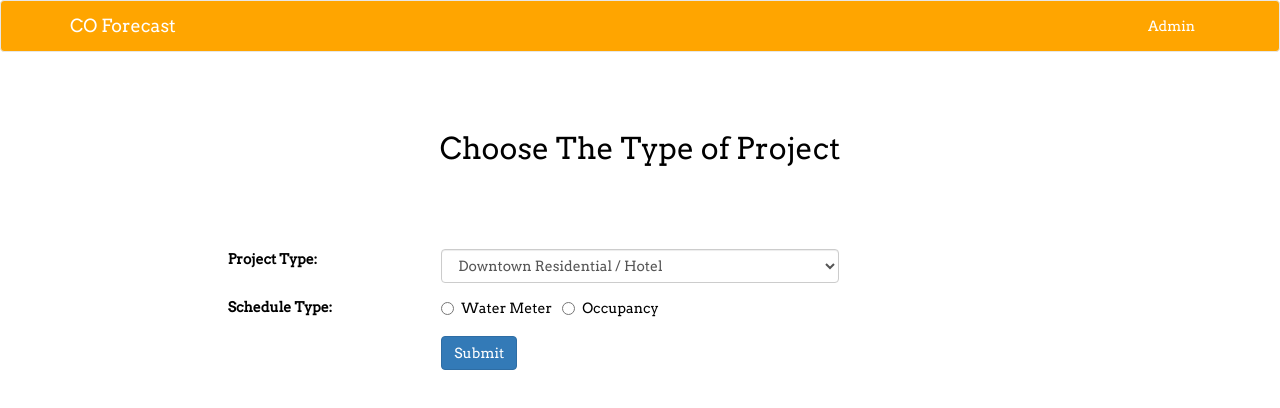
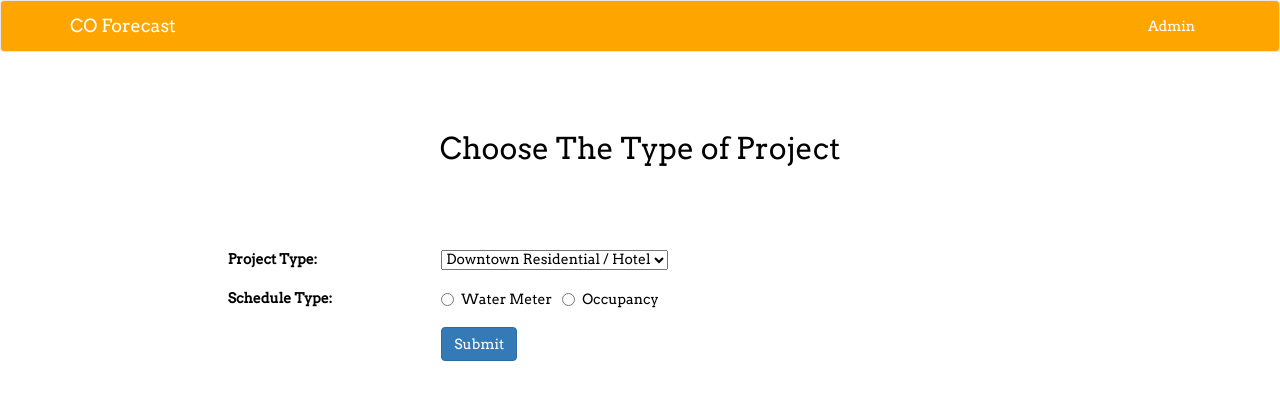
Before and after one commit to mateoholman/MeterTcoDates, a React (Create React App) app: page / in a window 1280 px wide. Shown: the top 408 px of the page. Built offline with nearby package versions, Linux system fonts and the light colour scheme.

Commit message:
Refactored the multiselect to connect to redux-form

```diff
--- a/src/components/ProjectForm.js
+++ b/src/components/ProjectForm.js
@@ -6,37 +6,29 @@ import '../styles/ProjectForm.css';
 
 class ProjectForm extends Component {
 
-  renderProjectType(field){
-    return(
+  render() {
+    return (
+      <div className="project-form">
+        <h2>Choose The Type of Project</h2>
+
+        <Form>
+
           <Row>
             <FormGroup controlId="projectType">
               <Col smOffset={2} componentClass={ControlLabel} sm={2}>
                 Project Type:
               </Col>
               <Col sm={4}>
-            <FormControl componentClass="select" placeholder="DTRes">
+                <Field name="projectType" component="select">
                   <option value="DTRes">Downtown Residential / Hotel</option>
                   <option value="DTOffice">Downtown Office</option>
                   <option value="Multifamily">Multifamily</option>
                   <option value="OfficeWarehouse">Office / Warehouse</option>
-            </FormControl>
+                </Field>
               </Col>
             </FormGroup>
           </Row>
 
-    );
-  }
-
-  render() {
-    return (
-      <div className="project-form">
-        <h2>Choose The Type of Project</h2>
-
-        <Form>
-            <Field
-              name="projectType"
-              component={this.renderProjectType}
-            />
           <Row>
             <FormGroup controlId="scheduleType">
               <Col smOffset={2} componentClass={ControlLabel} sm={2}>
```
Lines whose indentation alone changed are shown as unchanged.
